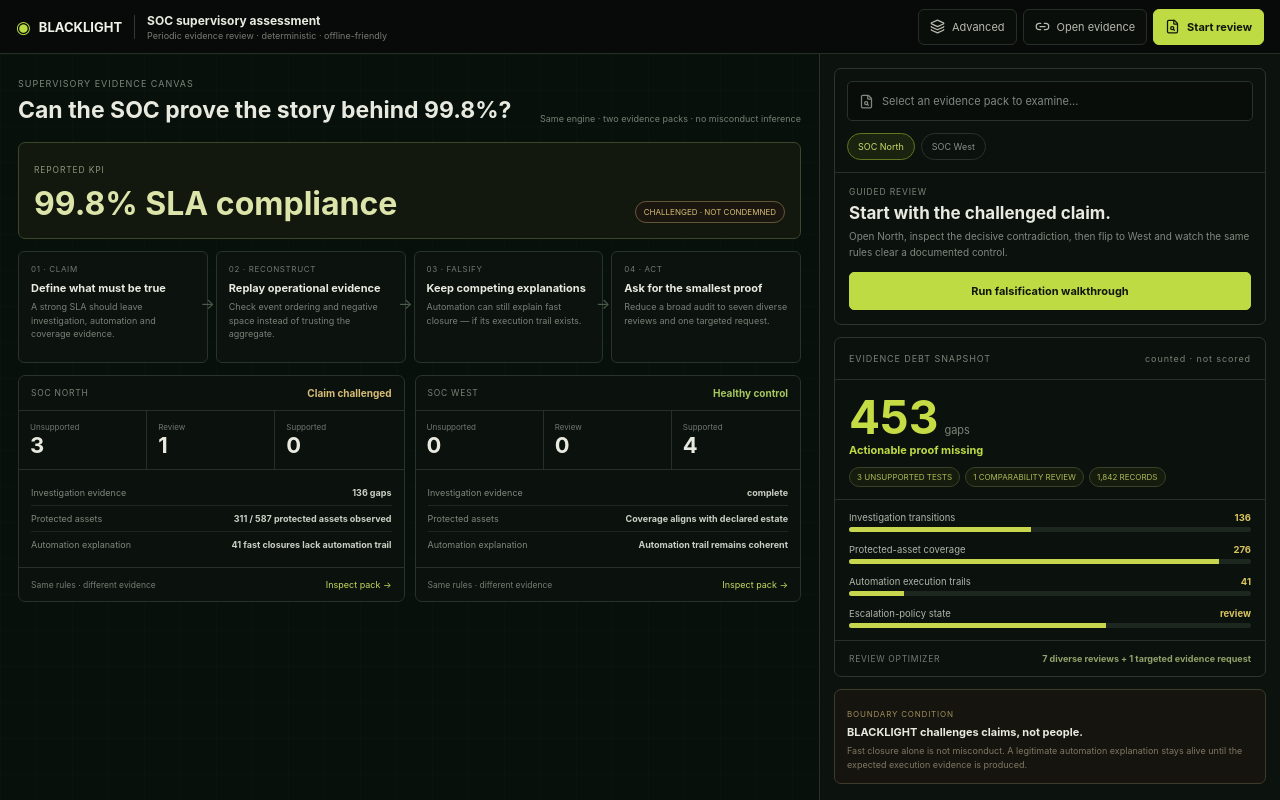
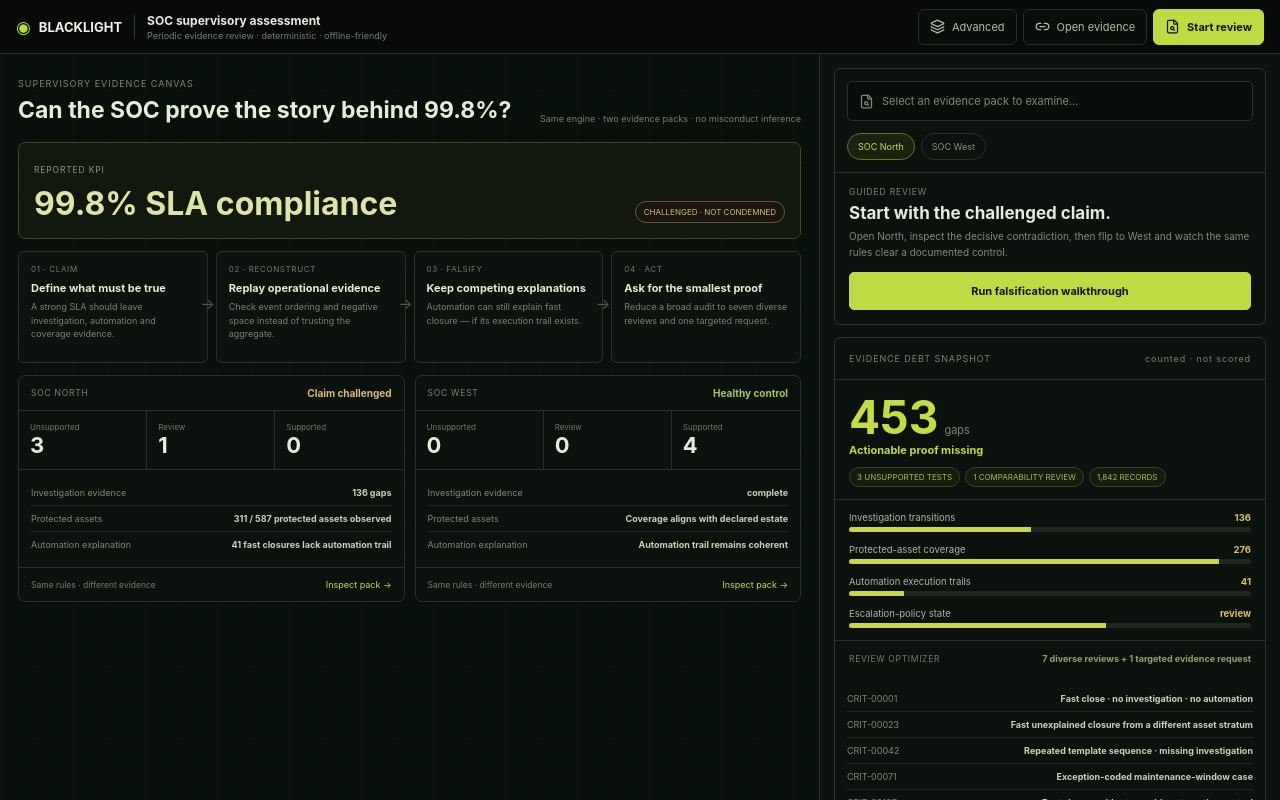
Before and after one commit to aadi-harale/blacklight-sat-sa, a Next.js app: page /workbench in a window 1280 px wide. Built offline with nearby package versions, Linux system fonts and the light colour scheme.

Commit message:
Make BLACKLIGHT review optimizer inspectable

```diff
--- a/app/workbench/page.tsx
+++ b/app/workbench/page.tsx
@@ -5,6 +5,16 @@
 import './workbench.css';
 
 function pack(name:string,records:any[],profile:any){const a=assessDataset(records,{name,source:'demo',declaredCriticalAssets:profile.declaredCriticalAssets,claimedProtectedAssets:profile.claimedProtectedAssets,loadedAt:'2026-07-31T23:59:59.000Z'});return {a,unsupported:a.findings.filter(f=>f.verdict==='unsupported').length,review:a.findings.filter(f=>f.verdict==='review').length,supported:a.findings.filter(f=>f.verdict==='supported').length}}
+
+const reviewSet=[
+  ['CRIT-00001','Fast close · no investigation · no automation'],
+  ['CRIT-00023','Fast unexplained closure from a different asset stratum'],
+  ['CRIT-00042','Repeated template sequence · missing investigation'],
+  ['CRIT-00071','Exception-coded maintenance-window case'],
+  ['CRIT-00137','Fast closure with a traceable automation control'],
+  ['CRIT-00301','Escalation-policy edge case'],
+  ['ASSET-312','Negative-space coverage check: declared, never observed'],
+] as const;
 
 export default function WorkbenchPage(){
   const north=pack('SOC North — challenged KPI',makeDemoRecords(),DEMO_ASSET_PROFILE);const west=pack('SOC West — healthy control',makeWestDemoRecords(),WEST_ASSET_PROFILE);const actionableDebt=136+276+41;
@@ -22,7 +32,7 @@
       <aside className="blPanel">
         <section className="blCard"><div className="blSearch"><FileSearch size={15}/><span>Select an evidence pack to examine...</span></div><div className="blPreset"><Link className="active" href="/evidence?soc=north">SOC North</Link><Link href="/evidence?soc=west">SOC West</Link></div><div className="blActionBox"><span>GUIDED REVIEW</span><h2>Start with the challenged claim.</h2><p>Open North, inspect the decisive contradiction, then flip to West and watch the same rules clear a documented control.</p><Link className="blRun" href="/evidence?soc=north">Run falsification walkthrough</Link></div></section>
 
-        <section className="blCard" id="review-optimizer"><div className="blCardHead"><span>EVIDENCE DEBT SNAPSHOT</span><span>counted · not scored</span></div><div className="blIndex"><strong>{actionableDebt}</strong><span> gaps</span></div><b className="blGrade">Actionable proof missing</b><div className="blTags"><span>{north.unsupported} UNSUPPORTED TESTS</span><span>{north.review} COMPARABILITY REVIEW</span><span>{north.a.dataset.recordCount.toLocaleString()} RECORDS</span></div><div className="blDrivers"><DebtRow label="Investigation transitions" value="136"/><DebtRow label="Protected-asset coverage" value="276"/><DebtRow label="Automation execution trails" value="41"/><DebtRow label="Escalation-policy state" value="review"/></div><div className="blTrust"><span>REVIEW OPTIMIZER</span><b>7 diverse reviews + 1 targeted evidence request</b></div></section>
+        <section className="blCard" id="review-optimizer"><div className="blCardHead"><span>EVIDENCE DEBT SNAPSHOT</span><span>counted · not scored</span></div><div className="blIndex"><strong>{actionableDebt}</strong><span> gaps</span></div><b className="blGrade">Actionable proof missing</b><div className="blTags"><span>{north.unsupported} UNSUPPORTED TESTS</span><span>{north.review} COMPARABILITY REVIEW</span><span>{north.a.dataset.recordCount.toLocaleString()} RECORDS</span></div><div className="blDrivers"><DebtRow label="Investigation transitions" value="136"/><DebtRow label="Protected-asset coverage" value="276"/><DebtRow label="Automation execution trails" value="41"/><DebtRow label="Escalation-policy state" value="review"/></div><div className="blTrust"><span>REVIEW OPTIMIZER</span><b>7 diverse reviews + 1 targeted evidence request</b></div><div className="blSocRows">{reviewSet.map(([id,why])=><div key={id}><span>{id}</span><b>{why}</b></div>)}</div><div className="blSocAction"><span>SMALLEST NEXT EVIDENCE</span><b>Request the SOAR execution history for the 41 fast unresolved closures. A coherent trail could clear the automation explanation without reviewing all 1,842 alerts.</b></div></section>
 
         <div className="blNote"><span>BOUNDARY CONDITION</span><b>BLACKLIGHT challenges claims, not people.</b><p>Fast closure alone is not misconduct. A legitimate automation explanation stays alive until the expected execution evidence is produced.</p></div>
       </aside>
```
